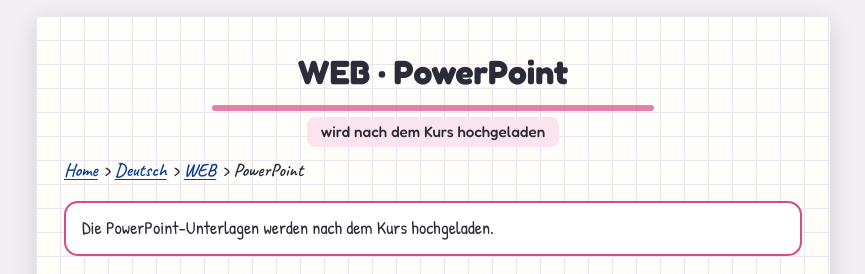
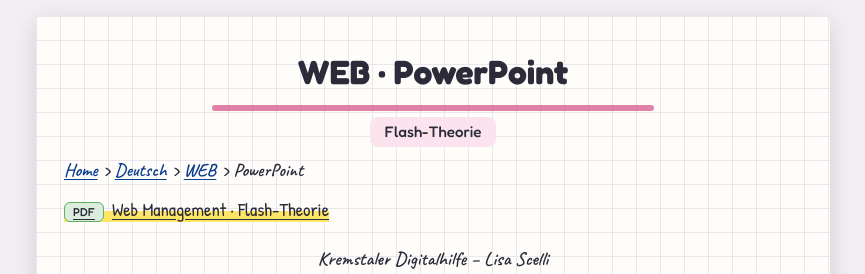
Before and after one commit to kremstaler-digitalhilfe/courses, a plain HTML site: page docs/deutsch/WEB/powerpoint/index.html in a window 1280 px wide. Shown: the top 274 px of the page, without its empty margins (207-1072 px from the left). Drawn offline with Linux system fonts and the light colour scheme.

Commit message:
Publish WEB Flash-Theorie PDF in PowerPoint section.
Co-authored-by: Cursor <cursoragent@cursor.com>

```diff
--- a/docs/deutsch/WEB/powerpoint/index.html
+++ b/docs/deutsch/WEB/powerpoint/index.html
@@ -12,9 +12,11 @@
 <a class="skip-link" href="#main">Zum Hauptinhalt springen</a>
 <main id="main" class="sheet" tabindex="-1">
   <h1>WEB · PowerPoint</h1>
-  <p class="center"><span class="tag">wird nach dem Kurs hochgeladen</span></p>
+  <p class="center"><span class="tag">Flash-Theorie</span></p>
   <nav class="crumb" aria-label="Brotkrumen"><a href="../../../">Home</a> <span aria-hidden="true">›</span> <a href="../../">Deutsch</a> <span aria-hidden="true">›</span> <a href="../">WEB</a> <span aria-hidden="true">›</span> <span aria-current="page">PowerPoint</span></nav>
-  <div class="note"><p style="margin:0">Die PowerPoint-Unterlagen werden nach dem Kurs hochgeladen.</p></div>
+  <ul class="list">
+    <li><a href="web-management-flash-theorie.pdf"><span class="kind" style="--c:var(--c1)">PDF</span>Web Management · Flash-Theorie</a></li>
+  </ul>
   <footer class="footer">
     <p class="name">Kremstaler Digitalhilfe – Lisa Scelli</p>
     <p class="site"><a href="https://kremstaler-digitalhilfe.at/" target="_blank" rel="noopener noreferrer">Zur Website von Kremstaler Digitalhilfe<span class="sr-only"> (öffnet in neuem Tab)</span></a></p>
```
Also changed, not shown: docs/deutsch/WEB/index.html (+1 -2 lines), 2 other files.
